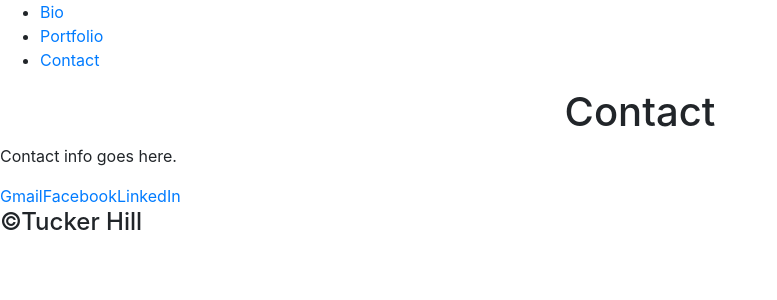
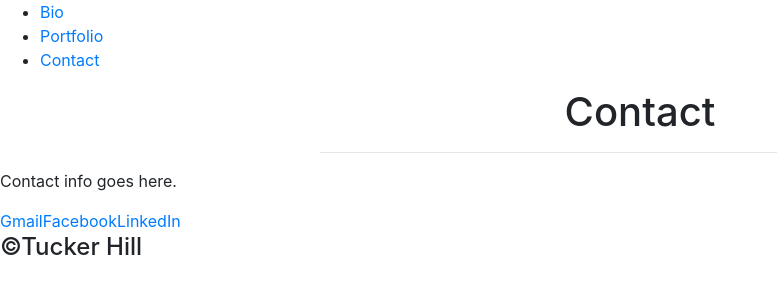
Before and after one commit to hill1635/hill-react-portfolio, a React (Create React App) app: page /contact in a window 1280 px wide. Shown: the top 300 px of the page, without its empty margins (0-777 px from the left). Built offline with nearby package versions, Linux system fonts and the light colour scheme.

Commit message:
Descriptive element tags created.

```diff
--- a/src/components/Footer.js
+++ b/src/components/Footer.js
@@ -2,9 +2,9 @@ import React from "react";
 
 function Footer() {
     return (
-        <div>
+        <footer>
             <h4>©Tucker Hill</h4>
-        </div>
+        </footer>
     );
 }
 
--- a/src/components/Navbar.js
+++ b/src/components/Navbar.js
@@ -5,6 +5,7 @@ function Navbar() {
   const location = useLocation;
 
   return (
+    <header>
       <ul>
         <li>
           <Link to="/" className="breadcrumb-divider">
@@ -22,6 +23,7 @@ function Navbar() {
           </Link>
         </li>
       </ul>
+    </header>
   );
 }
 
--- a/src/components/pages/Bio.js
+++ b/src/components/pages/Bio.js
@@ -2,14 +2,14 @@ import React from "react";
 
 function Bio() {
   return (
-    <div>
+    <main>
       <h1>About Me</h1>
       <hr className="solid"></hr>
       <p>Hello World!  I am a Full-Stack Developer with five months of experience.  I am currently enrolled in the University of Utah Coding Bootcamp and on track to graduate in March.  My front-end wheelhouse is in HTML, CSS, and Javascript.  My CSS background expands to the Bootstrap framework.  Javscript libraries learned include jQuery and React as well as server-side technologies such as AJAX and APIs.  On the back-end, I am knowledgeable in the Node.js environment and server creation with Node, Express and HTTP.  Database construction with MySQL, MongoDB, and IndexedDB using ORM and MVC techniques with Sequelize and Mongoose.  Sprinkle on top of that some testing with Jest and Progressive Web Apps with Webpack and that sums up the past five months for me!</p>
       <p>My goal as a Developer is to continue honing my current skills and becoming one step closer to mastery.  In addition to this, I strive to continue learning new skills, technologies and languages.  Coding is a continually evolving craft and the sheer amount of tools out there to learn is incredibly exciting as one who is always looking to push myself further and grow.  Flexibility is also key to providing clients with the best options suited to their specific needs.</p>
       <p>Though my professional experience mainly revolves around the Hospitality industry, it was there that I caught the coding bug (though I did not realize it at the time).  Two words: Excel spreadsheets.  They quickly became a useful tool to organize office work and, quite frankly, turned into a little bit of a guilty pleasure.  As I moved up through the years and took on new challenges, I found more uses for them and the spreadsheets grew larger and the formulas more complicated.  There was nothing more frustrating than putting in a lot of time and effort and not have it work, but nothing more satisfying and rewarding than grinding away at it and getting it to produce the desired results.  This has, in essence, been the continual theme throughout the bootcamp course and has further entrenched the feeling that This Is The Place for me (just a little Utah history reference there - what can I say, I love it here).</p>
       <p>If you would like to learn more about me, check out my resume <a href="https://drive.google.com/file/d/11tDvnpqogtIGNSmkWVSz8V4KxkUJ0dKB/view?usp=sharing" target="_blank">here</a>.</p>
-    </div>
+    </main>
   );
 }
 
--- a/src/components/pages/Contact.js
+++ b/src/components/pages/Contact.js
@@ -2,13 +2,14 @@ import React from "react";
 
 function Contact() {
   return (
-    <div>
+    <main>
       <h1>Contact</h1>
+      <hr className="solid"></hr>
       <p>Contact info goes here.</p>
       <a href="">Gmail</a>
       <a href="">Facebook</a>
       <a href="">LinkedIn</a>
-    </div>
+    </main>
   );
 }
 
--- a/src/components/pages/Portfolio.js
+++ b/src/components/pages/Portfolio.js
@@ -3,12 +3,12 @@ import Project from "../Project";
 
 function Portfolio() {
     return (
-        <div>
+        <main>
             <h1>Portfolio</h1>
             <hr className="solid"></hr>
             <Project />
             <p>Check out my GitHub page <a href="https://github.com/hill1635">here</a>.</p>
-        </div>
+        </main>
     );
 }
 
```
